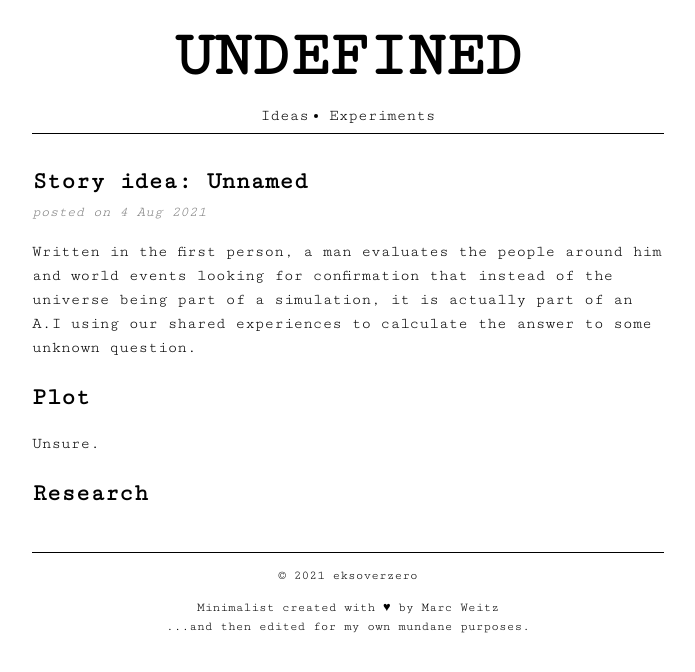
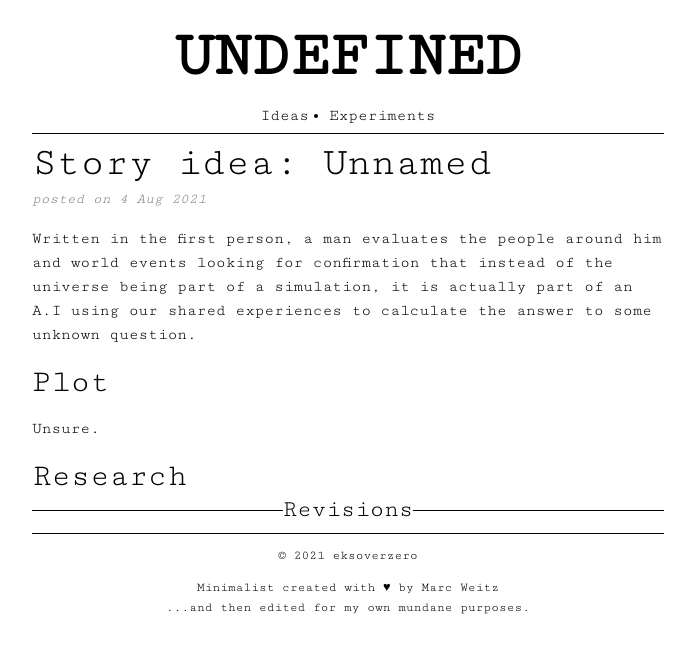
Before and after one commit to eksoverzero/undefined, a Jekyll site: the page built from _posts/2021-08-04-story-idea-unnamed.md, in a window 1280 px wide. Shown: the top 672 px of the page, without its empty margins (292-987 px from the left). Built offline with Jekyll 4.4.1, drawn with Linux system fonts in a browser that asks for light colours.

Commit message:
Add post revisions

```diff
--- /dev/null
+++ b/_includes/post/revisions.html
@@ -0,0 +1,11 @@
+{% if page.revisions.size > 0 %}
+<ul class="post-revisions">
+{% for revision in page.revisions %}
+  <li>
+    <div class="post-meta">
+      {{ revision.date | date_to_string }} - {{ revision.message }}
+    </div>
+  </li>
+{% endfor %}
+</ul>
+{% endif %}
--- a/_layouts/post.html
+++ b/_layouts/post.html
@@ -5,13 +5,24 @@
 	<div id="main">
   	{% include logo.html %}
   	{% include nav.html %}
-		<div id="content-left">
-      <div id="post">
-        <h2>{{ page.title }}</h2>
-        <i>posted on {{ page.date | date: "%-d %b %Y" }}</i>
+    <div id="post" class="post">
+      <div class="post__heading">
+        <h1>{{ page.title }}</h1>
+
+        <div class="post__attributes">
+          <i>posted on {{ page.date | date: "%-d %b %Y" }}</i>
+        </div>
+      </div>
+
+      <Div class="post__content">
         {{ content }}
-  		</div>
-    </div>
+      </div>
+
+      <div class="post__revisions">
+        <h4>Revisions</h4>
+        {% include post/revisions.html %}
+      </div>
+		</div>
 		{% include footer.html %}
 	</div>
     </body>
--- /dev/null
+++ b/_plugins/revision.rb
@@ -0,0 +1,87 @@
+require 'open3'
+
+# Some code is from https://github.com/gjtorikian/jekyll-last-modified-at
+
+module Jekyll
+  module Revision
+
+    class Generator < Jekyll::Generator
+      def generate(site)
+        return if ARGV.include?("--no-revision")
+        %w(posts pages docs_to_write).each do |type|
+          site.send(type).each do |item|
+            item.data['revisions'] = GitLogger.new(site.source, item.path, site.config['revision']).revisions
+            item.data['last_modified_at'] = item.data['revisions'][0]['date']
+          end
+        end
+      end
+    end # Revision
+
+    class GitLogger
+      attr_reader :site_source, :page_path, :config
+
+      def initialize(site_source, page_path, config = {})
+        @site_source = site_source
+        @page_path   = page_path
+        @config      = config || {}
+      end
+
+      def revisions
+        return nil unless is_git_repo?
+        logs = Executor.sh('git', 'log', '--pretty=%ci|%an|%s', '--max-count=' + max_count.to_s, relative_path_from_git_dir)
+        logs.lines.map do |line|
+          parts = line.split('|')
+          {"date" => parts[0], "author" => parts[1], "message" => parts[2..-1].join('|')}
+        end
+      end
+
+      private
+
+      def max_count
+        config['max_count'] || 5
+      end
+
+      def is_git_repo?
+        @@is_git_repo ||= begin
+          Dir.chdir(site_source) do
+            Executor.sh("git", "rev-parse", "--is-inside-work-tree").eql? "true"
+          end
+        rescue
+          false
+        end
+      end
+
+      def absolute_path_to_article
+        @article_file_path ||= Jekyll.sanitized_path(site_source, @page_path)
+      end
+
+      def relative_path_from_git_dir
+        @relative_path_from_git_dir ||= Pathname.new(absolute_path_to_article)
+          .relative_path_from(
+            Pathname.new(File.dirname(top_level_git_directory))
+          ).to_s
+      end
+
+      def top_level_git_directory
+        @@top_level_git_directory ||= begin
+          Dir.chdir(site_source) do
+            top_level_git_directory = File.join(Executor.sh("git", "rev-parse", "--show-toplevel"), ".git")
+          end
+        rescue
+          ""
+        end
+      end
+    end # GitLogger
+
+    module Executor
+      def self.sh(*args)
+        Open3.popen2e(*args) do |stdin, stdout_stderr, wait_thr|
+          exit_status = wait_thr.value # wait for it...
+          output = stdout_stderr.read
+          output ? output.strip : nil
+        end
+      end
+    end # Executor
+
+  end # Revision
+end # Jekyll
--- a/assets/css/style.css
+++ b/assets/css/style.css
@@ -2,6 +2,37 @@ body	{
 	font-family: 'Cutive Mono', serif;
 	font-size: 1rem;
 	line-height: 1.5;
+}
+
+h1, h2, h3, h4, h5, h6 {
+    margin-top: 0;
+    margin-bottom: .5rem;
+    font-weight: 500;
+    line-height: 1.2;
+}
+
+h1 {
+    font-size: 2.5rem;
+}
+
+h2 {
+    font-size: 2rem;
+}
+
+h3 {
+    font-size: 1.75rem;
+}
+
+h4 {
+    font-size: 1.5rem;
+}
+
+h5 {
+    font-size: 1.25rem;
+}
+
+h6 {
+    font-size: 1rem;
 }
 
 a:link, a:visited	{
@@ -37,14 +68,6 @@ a:hover	{
 	list-style: none;
 }
 
-#content-left {
-	text-align:left;
-	margin:auto;
-	padding-top:5px;
-	margin-bottom:20px;
-	padding-bottom:20px;
-}
-
 #content {
 	text-align:center;
 	margin:auto;
@@ -53,6 +76,31 @@ a:hover	{
 	margin-bottom:20px;
 	padding-bottom:20px;
 }
+
+.post {}
+.post__heading {}
+.post__heading h1 {
+	margin-bottom: 0;
+}
+.post__attributes {}
+.post__revisions {}
+.post__revisions h4 {
+    display: flex;
+    width: 100%;
+    text-align: left;
+    align-items: center;
+    justify-content: left;
+}
+
+.post__revisions h4:before,
+.post__revisions h4:after {
+    content: '';
+    border-top: 1px solid;
+    margin: 0 0 0 0;
+    flex: 1 0 20px;
+}
+
+.post__revisions {}
 
 #footer {
 	text-align:center;
```
Also changed, not shown: index.md (+4 -0 lines).
